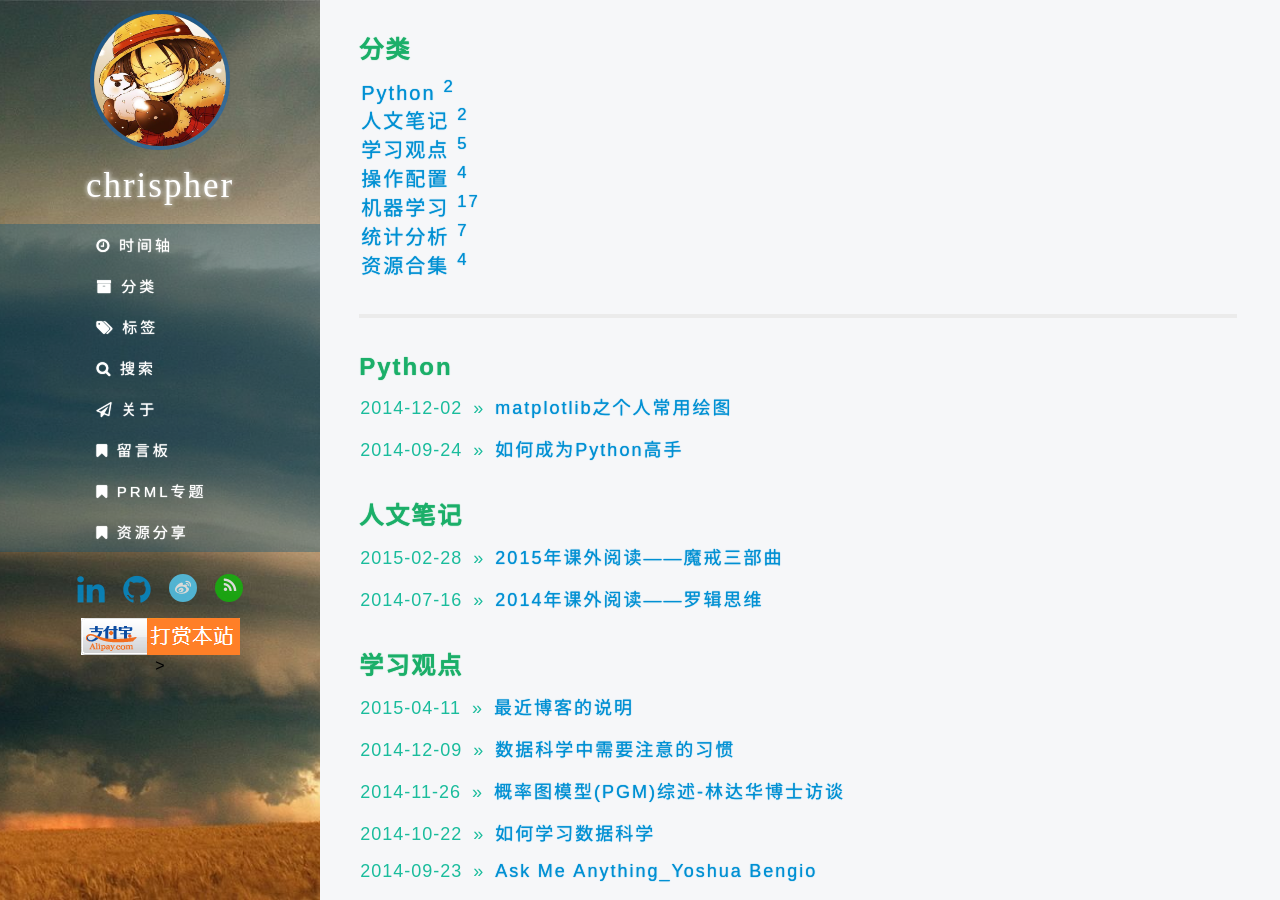
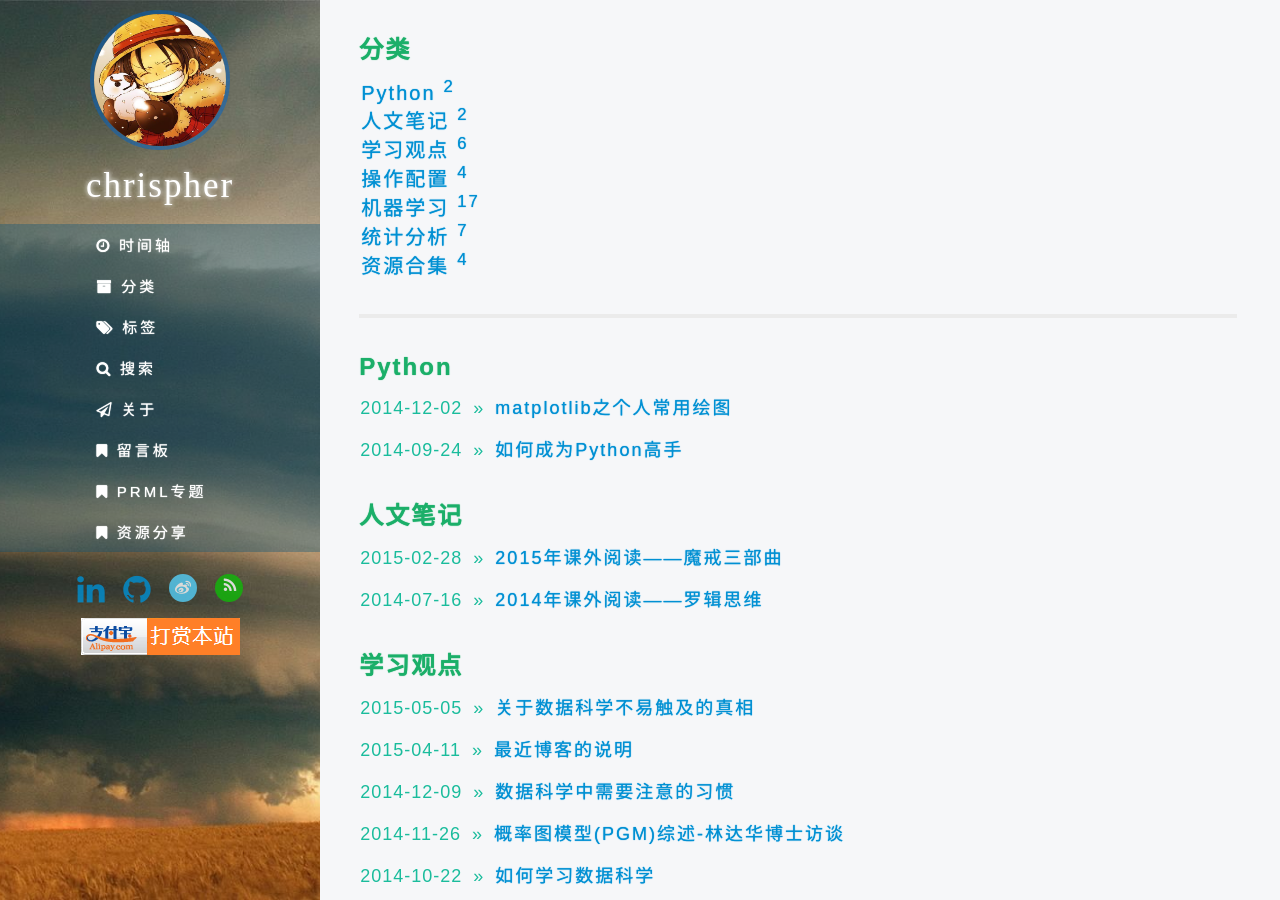
Before and after one commit to chrispher/chrispher.github.com, a Jekyll site: the page built from page/category.html, in a window 1280 px wide and 900 px high. Built offline with Jekyll 4.4.1, drawn with Linux system fonts in a browser that asks for light colours; nearby versions of some CDN libraries; library files that are not in the unit come from our copies; comment, search, counter and statistics services are not loaded; some of the changed lines change nothing that is shown.

Commit message:
add new artical

```diff
--- a/_includes/sidebar.html
+++ b/_includes/sidebar.html
@@ -27,15 +27,5 @@
   <input name="pay" type="image" value="转账" src="http://chrispher.github.com/res/img/alipay.png"/>
   </form>
   </td>
-  <body> <script>
-  var _hmt = _hmt || [];
-  (function() {
-    var hm = document.createElement("script");
-    hm.src = "//hm.baidu.com/hm.js?27793c8b949a643c724f32bcf5058791";
-    var s = document.getElementsByTagName("script")[0];
-    s.parentNode.insertBefore(hm, s);
-  })();
-  </script>
-  </body>>
 
 </div>
--- a/_layouts/blog.html
+++ b/_layouts/blog.html
@@ -25,5 +25,16 @@
   </div>
   <div id="top"><a id="rocket" href="javascript:;" title="返回顶部"><i></i></a></div>
   {% if page.math == true %}<script src="http://cdn.bootcss.com/mathjax/2.4.0/MathJax.js?config=TeX-AMS-MML_HTMLorMML"></script><script>MathJax.Hub.Config({tex2jax:{inlineMath: [['\[','\]']],displayMath: [['$$','$$']]}});</script>{% endif %}
+
+  <script>
+  var _hmt = _hmt || [];
+  (function() {
+    var hm = document.createElement("script");
+    hm.src = "//hm.baidu.com/hm.js?27793c8b949a643c724f32bcf5058791";
+    var s = document.getElementsByTagName("script")[0];
+    s.parentNode.insertBefore(hm, s);
+  })();
+  </script>
+
 </body>
 </html>
--- /dev/null
+++ b/_posts/Perspective/2015-5-5-inconvenient_Truth_about_data_science.md
@@ -0,0 +1,66 @@
+---
+layout: post
+title: 关于数据科学不易触及的真相
+category: 学习观点
+tags: [个人观点]
+description: 关于数据科学不易触及的真相
+---
+
+关于数据科学不易触及的真相，英文原文参考: [The Inconvenient Truth About Data Science](https://www.linkedin.com/pulse/inconvenient-truth-data-science-kamil-bartocha)。本文针对这些真相，结合自己的一些实践经历做了一些个人解读。我个人是搞过数据分析（甲方乙方都呆过），写过一些报告，也负责一些工程上的实现和建模，包括深度学习。但经验和专业能力有限，所以很多都是自己的一时之见，可以批判的看看。
+
+<!-- more -->
+
+###目录
+{:.no_toc}
+
+* 目录
+{:toc}
+
+### 关于数据
+**Data is never clean.**
+数据永远是不干净的。换句话说，数据都是需要清洗的。这里补充一点：永远不要相信别人给你的数据就是正确的，每次都要检查数据的来源以及看看数据是什么样子。以前在某家公司工作中，数据部不能直接连接数据库，需要运营给数据，检查的时候发现他给的数据有各种错误，根本不是你想要的数据需求。对于很多其他部门提供的一些excel，都没有标准，导致各种数据混乱。这一点，在数据清洗里，在具体说一下。
+
+
+###关于数据清洗
+**You will spend most of your time cleaning and preparing data.**
+很多数据，都是堆放在数据仓库中，或者一堆文本、excel文件里，我们需要根据自己的分析目标去取所需要的数据。关于数据清洗，主要是看看是否有缺失，是否有重复或者错误等等。其实，在数据操作中，每一步都是有意义的，而这些都取决于你的分析目的。你要做什么样的分析，就对应了你需要什么样的数据，就需要你做什么样的清洗，没必要花时间清洗那些不相关的数据。另外，很多清洗都是在数据探索中发现的，比如在数据探索中，发现一些地理位置是不规范的，需要清洗和规范等等。
+
+此外，我们绝大多数的分析工具对数据输入都是有要求的，所以需要各种整理数据。这里提一个关键的东西——“数据字典”。这个在之前的工作中用到，简单的说数据字典概述了不同数据的属性说明，存储以及字段，有些数据词语涉及完整的数据定义等等。另外，有些存储是基于数据字典的。比如存储“非政府非盈利性组织”，可以用“org”来表示，这一方面是优化了存储，另一方面在分析的时候也会很方便，比较很多分析系统对中文的支持不是很好，避免各种编码问题。但是，这里必须要提及一点，就是不能为了构建字典而构建字典，有些业务是不必要的。而我个人比较支持的数据字典，是一种以业务场景划分，各个数据属性和说明的一个文档，也可以是思维导图。这样，可以很方便查看目前有哪些数据，我们主要的业务场景，以及有利于分析框架的制定。此外，新员工入职也可以很方便的。
+
+###关于技术
+**95% of tasks do not require deep learning.**
+大多数任务都不需要深度学习。目前深度学习是比较火爆，但是没有很好的数据支持和硬件支持，还是不建议搞深度学习。深度学习模型的参数很多，很依赖数据，另外训练比较慢，没有GPU的支持，训练会非常的慢。此外，我们使用了开源的一些框架训练一些模型，如何部署这些模型也是很大的问题。最后，深度学习的核心是特征学习，你搞不定特征的时候才会考虑，而且目前也只是在一些场景中得到应用。在具体的业务场景中，尤其是特征比较固定的情况下，比如行为分析里一些统计特征，年龄，地区等等，这些用深度学习做特征处理反而不利于模型的解释，而且未必能得到好的结果。
+
+###关于回归
+**In 90% of cases generalized linear regression will do the trick.**
+这个没啥说的，trick是哪哪都需要的东西。深度学习里的trick也是很多很多。核方法也是被称之为trick的方法，所以我觉得这里主要是想表达需要做很多特征工程。比如以前搞同事搞一个模型，说效果不好。看了看，发现数据中“收入”是有偏的，不利于整合模型，做了对数处理，均衡一下分布，模型效果就好了很多。当然，很多trick，有时候也说不好为什么有用，但是有些却很有道理样子。这个也算是调参的一部分吧。
+
+###关于大数据
+**Big Data is just a tool.**
+大数据只是一个工具。对于分析师而言，确实是这样。你不需要懂太多技术原理，能够很好的使用就可以了。比如Hive，你不需要知道他怎么存储的，也不需要知道出问题怎么办，你只要会HQL，能够很合理的提取数据就可以了。当然，这是建立在分析的基础上。如果是建模的话，那么你对自己的建模工具的理解，也是很重要的。如果是对于工程师而言，那么你需要的不仅仅是使用了，而是开发能力了。
+目前看来很多企业需求，是需要那种懂模型的同时，又有很好的工程实现能力。这方面，统计系的很难跟计算机系的比了。而且，认识很多非常懂机器学习原理，也能自己写代码实现工程的人。所以，这是两个职业方向，一个是分析师，一个是工程师。自己需要选择适合自己的道路，去优化自己的技能，提升自己的能力。我个人是比较偏向于工程师，但是分析是基础，也是一辈子都值得好好学习和拥有的技能。
+
+###拥抱贝叶斯
+**You should embrace the Bayesian approach.**
+这个正对我的思路。我个人也比较倾向于贝叶斯学派，机器学习从NG的课程开始，翻译他的课件，整体上是偏频率学派的。后来，觉得贝叶斯更适合自己的思维，目前也是在努力的啃PRML。简单的解释下，就是最大似然是含着“过拟合”出生的，字面理解一些最大似然，就是使得已经发生的事情发生的似然概率最大。这样会导致小数据下，一些小概率事件被放大为大概率事件。当然，很多书籍都有介绍。贝叶斯推断以及决策理论等等书籍，都是很值得推荐的。
+
+###关于细节
+**No one cares how you did it.**
+数据分析和工程实现，都是非常注重细节的。很多细节的错误，导致最后分析完全错误，或者工程bug不断。一些小细节，也会导致你白白忙了一整天。但是，别人是不关注的。别人更多的关注是你做了什么，这个结果是不是合理以及评估你结论的可行性等等。比如之前搞过一个项目，中间用来一些trick，就是随机了一些数据进去，使得结果比较符合常识上，这个从道理上来说，你是不能随便更改数据的（但是，这里不是做分析报告和评估，是工程项目，所以可以用一些trick，就像百度搜索做了很多人工优化一样）。但是，项目演示的时候，大家都觉得很好，因为做出来的结果比较符合常识，没有明显的不合理地方。
+
+
+###关于学术和企业
+**Academia and business are two different worlds.**
+这个感受也比较深。在学术方面，你可以用一些trick，或者更加复杂的模型来提高模型的精度和鲁棒性，但是在工程里，这些是不容易维护的，尤其是时间方面。学术里，你可以用3s跑一个模型，但是工程要求你必须0.5s内跑完模型。
+
+###关于PPT
+**Presentation is key - be a master of Power Point.**
+这个分很多场景，比如给客户讲还是给同事讲，还是给领导讲等等。在给客户讲的时候，我感觉可能忽悠多一点。PPT要做好，不一定非要高达上的动画什么，但是有一个好的模板很重要！另外，感受比较深的是，你一定要把握你的听众。这方面，我经验也比较少，更多的是做了同事之间的分享，给领导汇报的少。
+
+###关于对错
+**All models are false, but some are useful.**
+这个不用说，统计学界经典名言。工业界更是如此，在实际中很难满足模型的各种基础假设，比如高斯分布，独立性等等。虽然各种假设检验，我基本没怎么用过。但是，皮尔逊-奈曼范式，我还是很欣赏的。
+
+###关于自动化
+**There is no fully automated Data Science. You need to get your hands dirty.**
+最开始工作的时候，我也想着自动化分析，出报告等等。做的多了，发现这个不太科学。因为业务的发展，数据的变化层出不穷，各种之前没有遇到的情况会出现。但是，自动化报表还是可以有的。我们可以根据自动化报表得到的结果，进行进一步的分析。这样的做法，是在数据准备阶段，做了一些比较完善的处理。但是，如果自己不去探索数据，而直接考报表的一对图表来分析的话，可能会错误很多细节上的信息。很多分析，就会变得流程化，机械化。我个人是比较反对机械化分析的，但凡机械化分析都应该由机器去做，人应该更多的是做具有创造性的工作！
```
